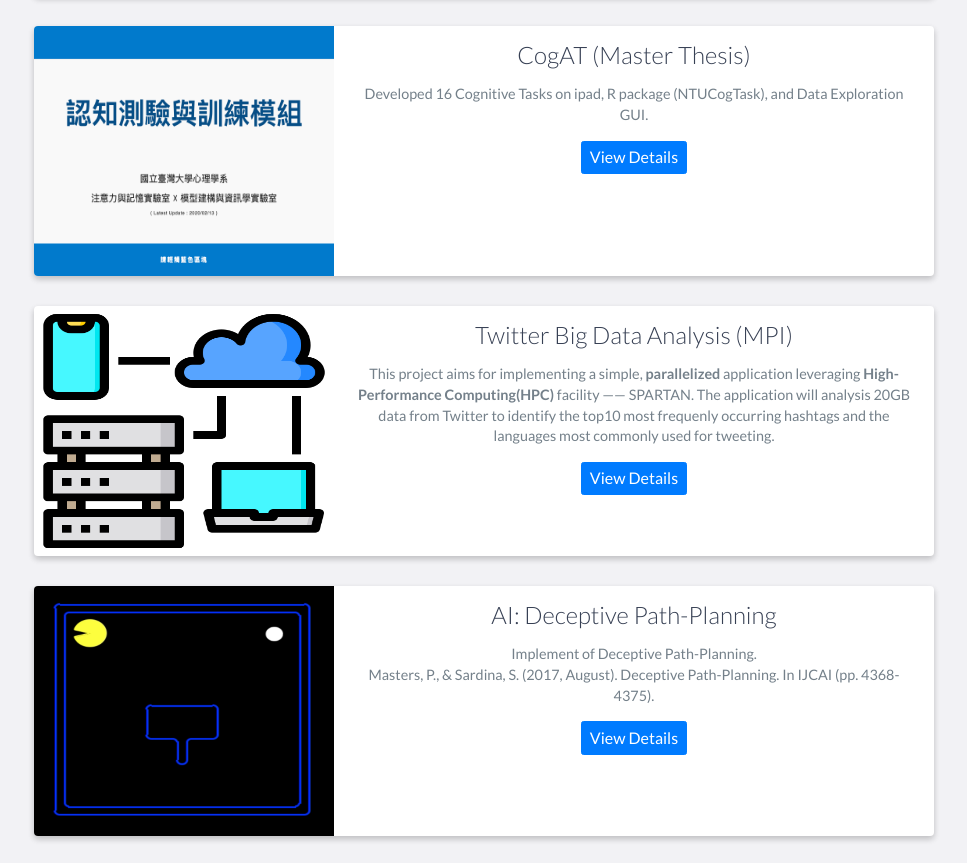
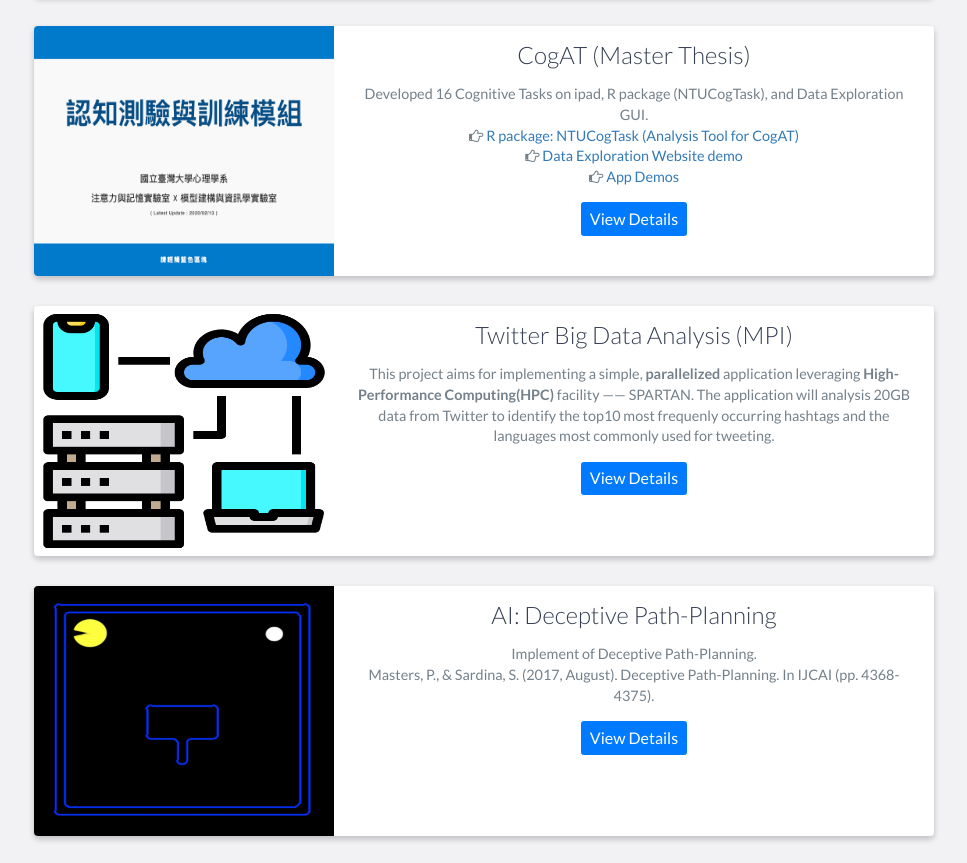
Before and after one commit to tylin30/tylin30.github.io, a website: page index.html in a window 1280 px wide. Shown: the part 3540-4403 px from the top of the page, without its empty margins (156-1123 px from the left). Drawn offline with nearby package versions, Linux system fonts and the light colour scheme.

Commit message:
project CogAT revised

```diff
--- a/index.html
+++ b/index.html
@@ -453,6 +453,12 @@
                         <h3>CogAT (Master Thesis)</h3>
                         <p>
                             Developed 16 Cognitive Tasks on ipad, R package (NTUCogTask), and Data Exploration GUI.
+                            <br>
+                            <i class="fa fa-hand-o-right" aria-hidden="true"></i> <a href="https://github.com/tylin30/NTUCogTask">R package: NTUCogTask (Analysis Tool for CogAT)</a>
+                            <br>
+                            <i class="fa fa-hand-o-right" aria-hidden="true"></i> <a href="https://youtu.be/JNj1czeF-M0">Data Exploration Website demo </a>
+                            <br>
+                            <i class="fa fa-hand-o-right" aria-hidden="true"></i> <a href="https://www.youtube.com/playlist?list=PLJEGHkY5PWRgEzbsVjdflRCRldICBSTAH">App Demos</a>
                         </p>
                         <!-- Button trigger modal -->
                         <button type="button" class="btn btn-primary" data-toggle="modal" data-target="#cogat">
```
